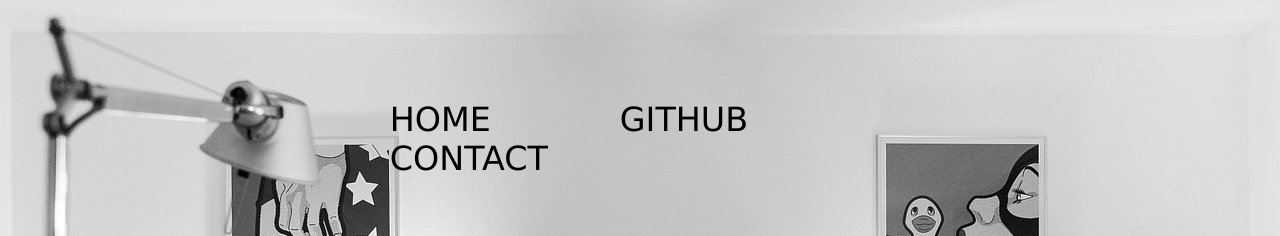
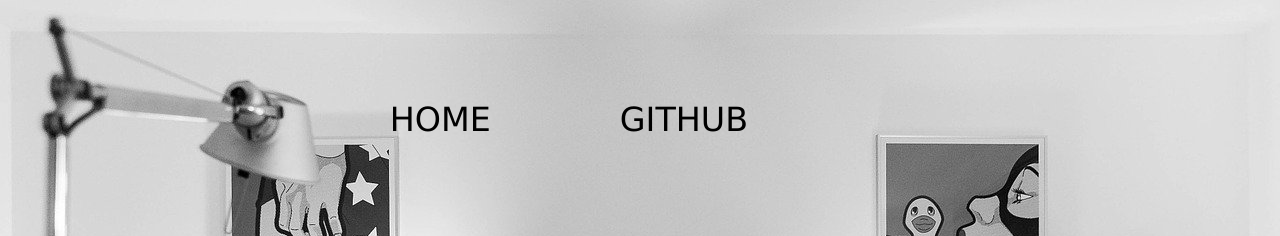
Before and after one commit to Skipper7718/skipper7718.github.io, a plain HTML site: page index.html in a window 1280 px wide. Shown: the top 236 px of the page. Drawn offline with Linux system fonts and the light colour scheme.

Commit message:
Update index.html

```diff
--- a/index.html
+++ b/index.html
@@ -20,7 +20,6 @@
     <div class="navbar">
         <a href="index.html">HOME</a>
         <a href="http://github.com/skipper7718">GITHUB</a>
-        <a href="mailto:voidlight8166@gmail.com">CONTACT</a>
     </div>
 
     <div class="content">
```
